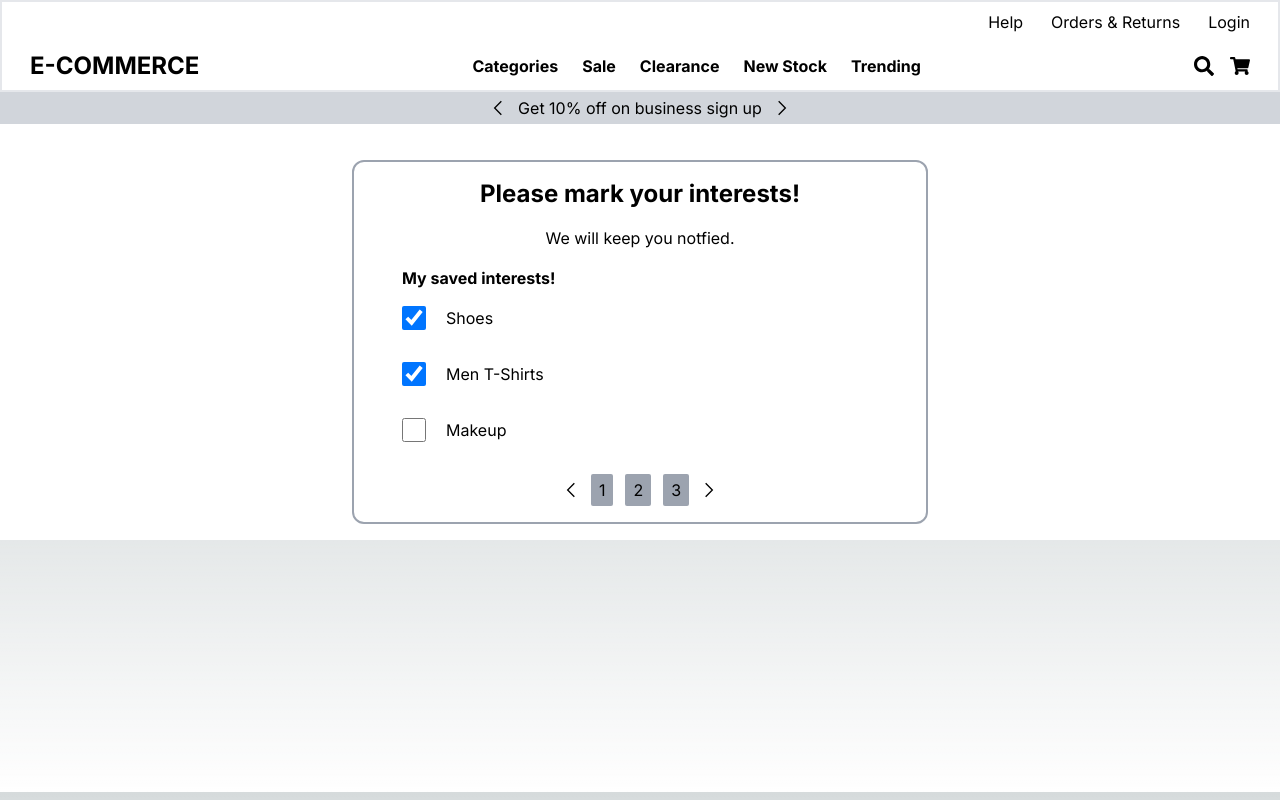
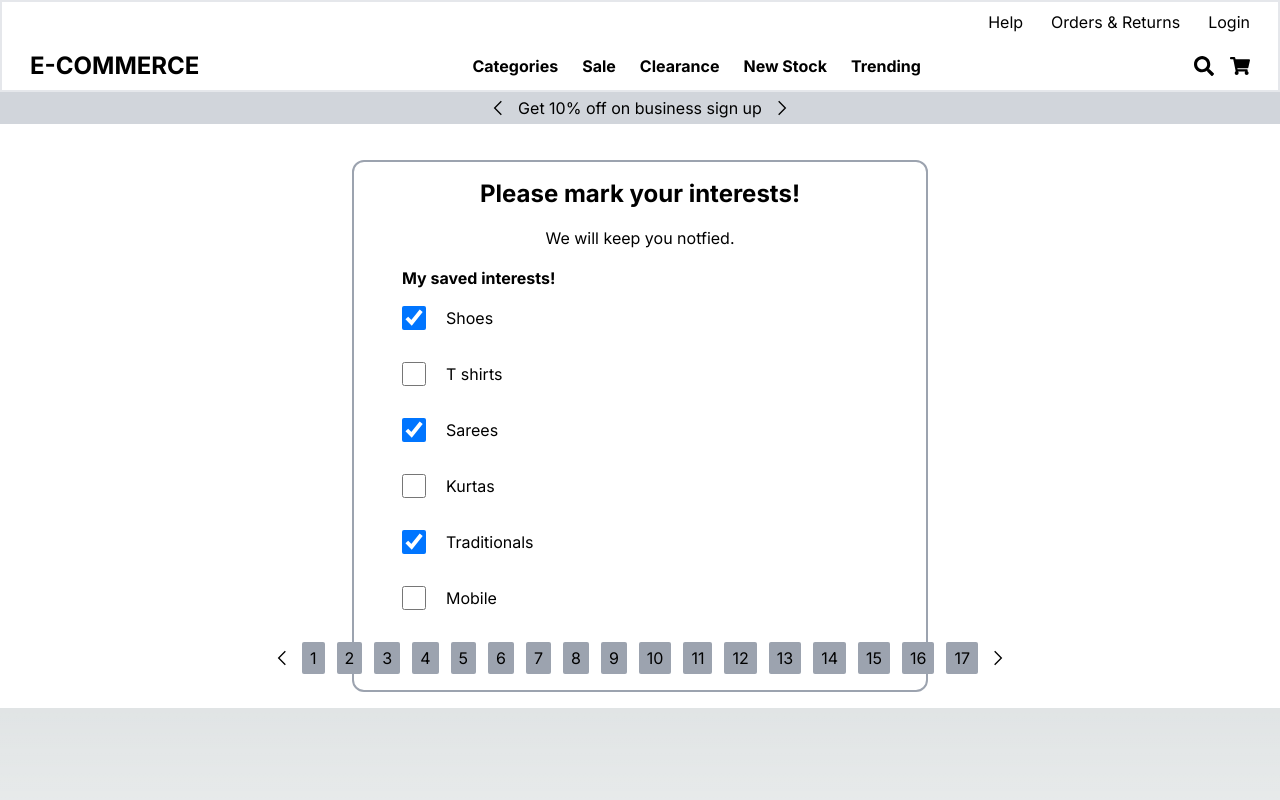
Before and after one commit to mohdasifabid/e-commerce-app, a Next.js app: page /categories in a window 1280 px wide. Built offline with nearby package versions, Linux system fonts and the light colour scheme.

Commit message:
Populate categories

```diff
--- a/app/categories/page.tsx
+++ b/app/categories/page.tsx
@@ -1,4 +1,4 @@
-"use client"
+"use client";
 import axios from "axios";
 import { useEffect, useState } from "react";
 
@@ -7,17 +7,20 @@ import { Interest } from "../ui/interest";
 import { Pagination } from "../ui/pagination";
 import { interestList } from "../lib/placeholder-data";
 
-
 const InterestPage = () => {
-  const [pageNumber, setPageNumber] = useState(1)
-  const [recordsPerPage, setRecordsPerPage] = useState(6)
-  const endPoint = `/api/get-categories?pageNumber=${pageNumber}&recordsPerPage=${recordsPerPage}`
+  const [currentPage, setcurrentPage] = useState(1);
+  const [categoriesInfo, setCategoriesInfo] = useState({});
+  const endPoint = `/api/get-categories?pageNumber=${currentPage}&recordsPerPage=${6}`;
   const getCategories = async () => {
     const res = await axios.get(endPoint);
+    setCategoriesInfo(res.data);
   };
+
+  const { categories, recordsPerPage, pageNumber, totalPages }: any =
+    categoriesInfo;
   useEffect(() => {
     getCategories();
-  }, [pageNumber, recordsPerPage]);
+  }, [pageNumber]);
   return (
     <Layout>
       <div className="flex flex-col  border-2 border-gray-400 rounded-xl pl-12 pr-12 pb-4 w-576">
@@ -30,17 +33,22 @@ const InterestPage = () => {
         <p className="mb-4 font-bold"> My saved interests!</p>
 
         <div className="flex flex-col gap-8 ">
-          {interestList?.map(({ name, id, checked }) => {
+          {categories?.map(({ categoryName, id, interested }: any) => {
             return (
-              <Interest interest={name} value={id} checked={checked} key={id} />
+              <Interest
+                interest={categoryName}
+                value={id}
+                checked={interested}
+                key={id}
+              />
             );
           })}
           <div className="flex items-center flex-col">
             <Pagination
-              totalPages={3}
-              recordsPerPage={10}
-              currentPage={1}
-              totalRecords={20}
+              totalPages={totalPages}
+              recordsPerPage={recordsPerPage}
+              currentPage={pageNumber}
+              totalRecords={totalPages}
             />
           </div>
         </div>
--- a/pages/api/get-categories/index.ts
+++ b/pages/api/get-categories/index.ts
@@ -7,7 +7,9 @@ const handler = (req: NextApiRequest, res: NextApiResponse) => {
         console.log({ pageNumber, recordsPerPage })
         const startIndex = (Number(pageNumber) - 1) * Number(recordsPerPage);
         const paginatedCategories = categories.slice(startIndex, startIndex + Number(recordsPerPage));
-        res.status(200).json({ success: true, categories: paginatedCategories })
+        const totalCategories = categories.length;
+        const totalPages = Math.ceil(totalCategories / Number(recordsPerPage));
+        res.status(200).json({ categories: paginatedCategories, recordsPerPage, pageNumber, totalPages })
     } else {
         res.status(405).json({ success: false, message: 'Method Not Allowed' });
     }
```
